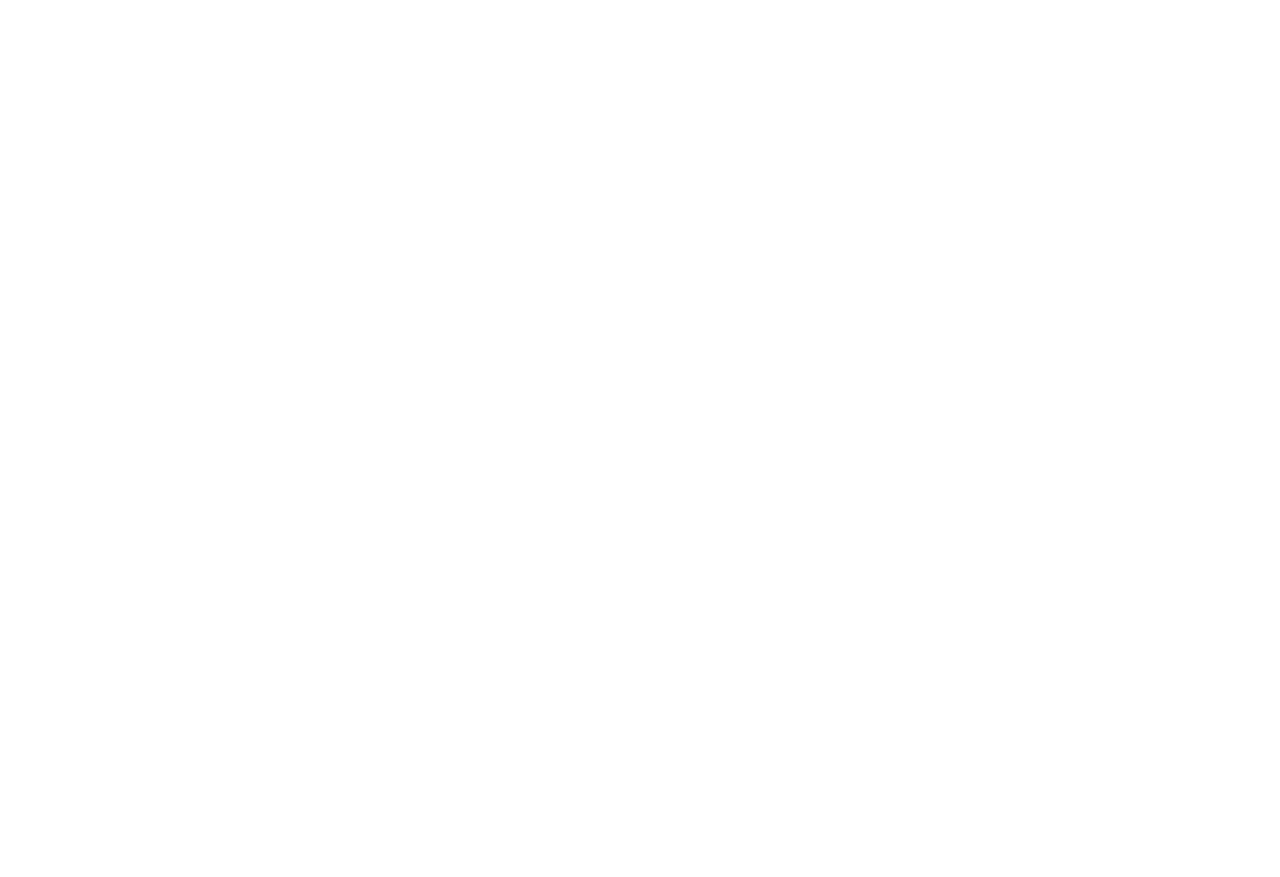
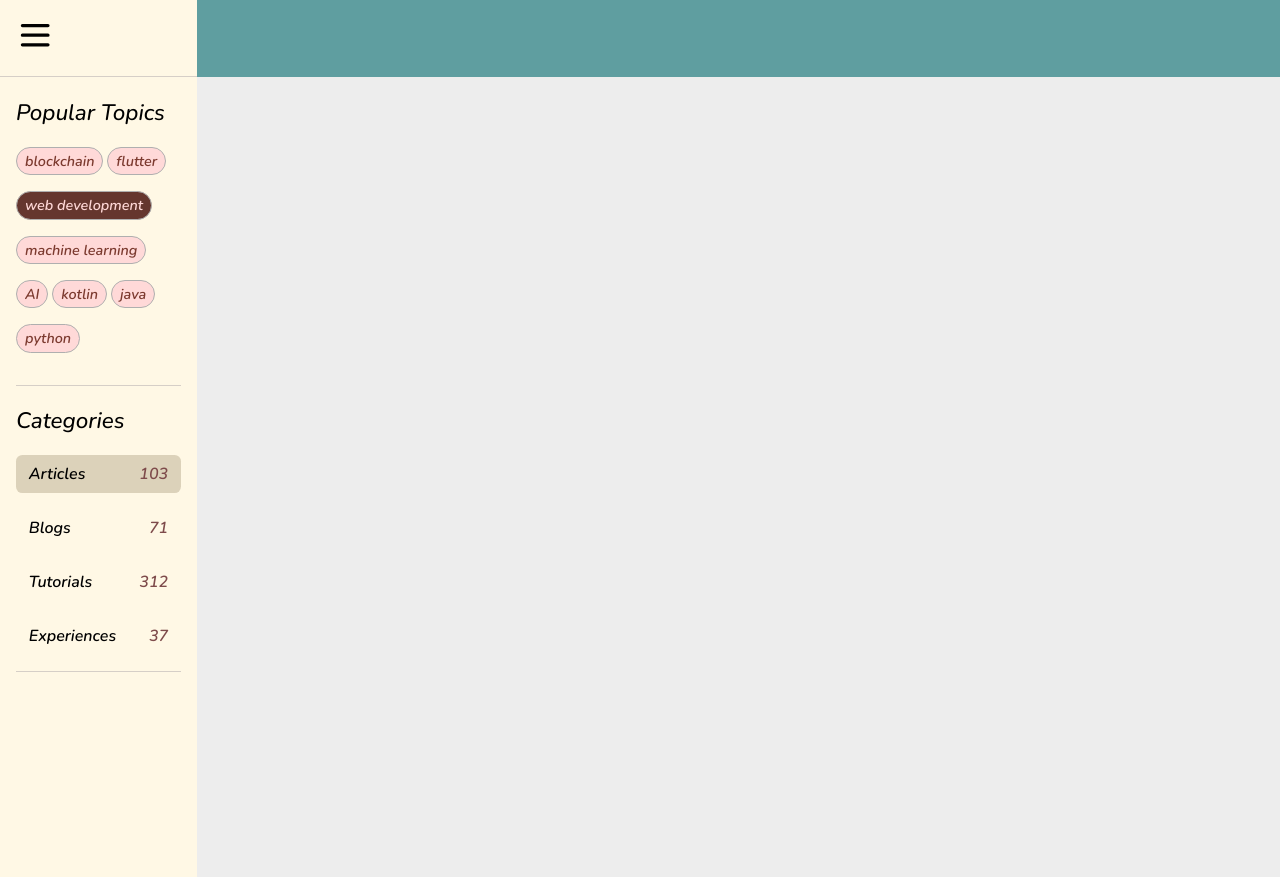
Before and after one commit to abhinav-lv/Devspace-22, a plain HTML site: page Section Page/index.html in a window 1280 px wide. Before the commit the page ends 800 px from the top, so only its background shows below. Drawn offline with nearby package versions, Linux system fonts and the light colour scheme.

Commit message:
finished side menu

```diff
--- a/Section Page/index.html
+++ b/Section Page/index.html
@@ -7,5 +7,57 @@
     <title>Section</title>
     <link rel="stylesheet" href="style.css" />
   </head>
-  <body></body>
+  <body>
+    <div class="sidemenu">
+      <svg
+        xmlns="http://www.w3.org/2000/svg"
+        class="menu-icon"
+        fill="none"
+        viewBox="0 0 24 24"
+        stroke="currentColor"
+        stroke-width="2"
+      >
+        <path
+          stroke-linecap="round"
+          stroke-linejoin="round"
+          d="M4 6h16M4 12h16M4 18h16"
+        />
+      </svg>
+    </div>
+    <div class="search"></div>
+    <section class="filter">
+      <h2 class="filter-heading">Popular Topics</h2>
+      <div class="tags">
+        <div class="tag">blockchain</div>
+        <div class="tag">flutter</div>
+        <div class="tag tag-selected">web development</div>
+        <div class="tag">machine learning</div>
+        <div class="tag">AI</div>
+        <div class="tag">kotlin</div>
+        <div class="tag">java</div>
+        <div class="tag">python</div>
+      </div>
+
+      <h2 class="filter-heading">Categories</h2>
+      <div class="categories">
+        <div class="category-box category-selected">
+          <p class="category-name">Articles</p>
+          <p class="category-number">103</p>
+        </div>
+        <div class="category-box">
+          <p class="category-name">Blogs</p>
+          <p class="category-number">71</p>
+        </div>
+        <div class="category-box">
+          <p class="category-name">Tutorials</p>
+          <p class="category-number">312</p>
+        </div>
+        <div class="category-box">
+          <p class="category-name">Experiences</p>
+          <p class="category-number">37</p>
+        </div>
+      </div>
+    </section>
+    <main class="articles"></main>
+  </body>
 </html>
--- a/Section Page/style.css
+++ b/Section Page/style.css
@@ -0,0 +1,90 @@
+@import url("https://fonts.googleapis.com/css2?family=Nunito:ital,wght@0,300;0,400;0,500;0,600;0,700;0,800;1,300;1,400;1,500;1,600;1,700&display=swap");
+
+* {
+  margin: 0;
+  padding: 0;
+  box-sizing: border-box;
+}
+
+body {
+  display: grid;
+  font-family: "Nunito";
+  font-weight: 400;
+  grid-template-columns: 2fr 11fr;
+  background-color: rgb(237, 237, 237);
+}
+
+.sidemenu {
+  background-color: rgb(255, 248, 229);
+  padding: 1rem;
+  border-bottom: 1px solid rgb(214, 207, 199);
+}
+
+.menu-icon {
+  width: 2.4rem;
+}
+
+.search {
+  background-color: cadetblue;
+}
+
+.filter {
+  background-color: rgb(255, 248, 229);
+  padding: 0rem 1rem;
+  height: 100vh;
+}
+
+.filter-heading {
+  font-size: 1.4rem;
+  font-weight: 500;
+  font-style: italic;
+  margin-top: 1.2rem;
+  margin-bottom: 1.2rem;
+}
+
+.tags {
+  font-size: 0.9rem;
+  font-weight: 600;
+  font-style: italic;
+  border-bottom: 1px solid rgb(214, 207, 199);
+  padding-bottom: 1rem;
+}
+
+.tag {
+  display: inline-block;
+  padding: 0.2rem 0.5rem;
+  border: 0.05rem solid rgb(175, 175, 175);
+  background-color: rgb(255, 217, 216);
+  color: rgb(124, 58, 47);
+  border-radius: 3rem;
+  margin-bottom: 1rem;
+}
+
+.tag-selected {
+  background-color: rgb(101, 54, 46);
+  color: rgb(253, 214, 213);
+}
+
+.categories {
+  font-size: 1rem;
+  font-weight: 600;
+  font-style: italic;
+  border-bottom: 1px solid rgb(214, 207, 199);
+}
+
+.category-box {
+  margin-bottom: 1rem;
+  display: flex;
+  padding: 0.5rem 0.8rem;
+  border-radius: 0.4rem;
+  align-items: center;
+  justify-content: space-between;
+}
+
+.category-selected {
+  background-color: rgb(220, 210, 186);
+}
+
+.category-number {
+  color: rgb(126, 75, 75);
+}
```
